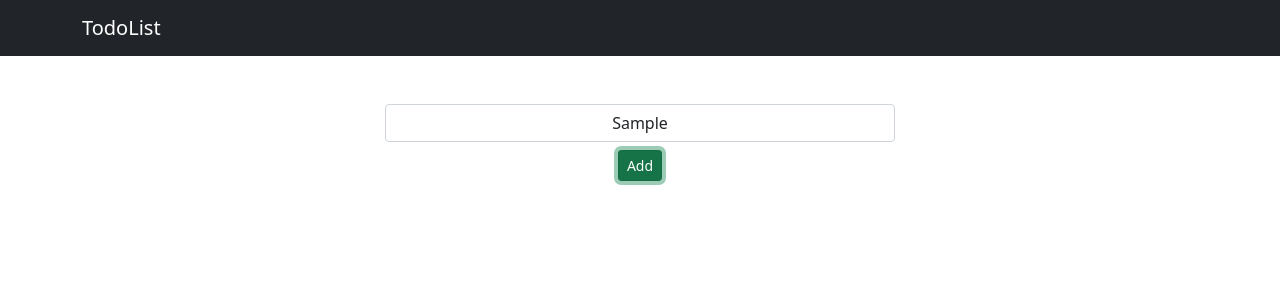
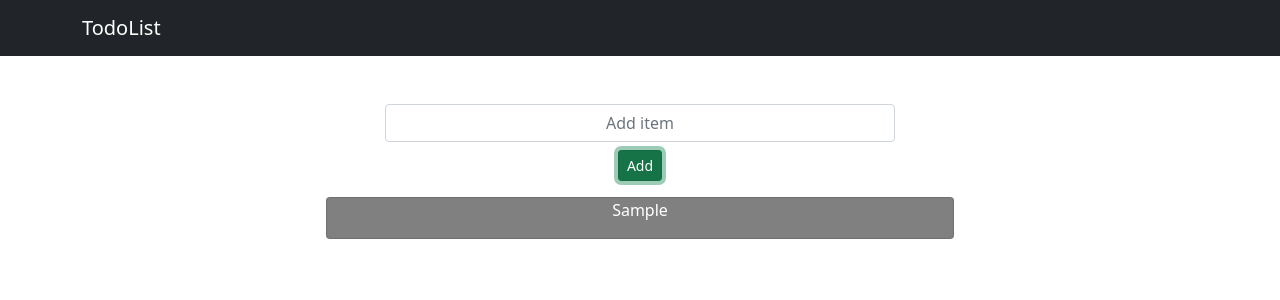
Before and after one commit to greeting989/matertodo, a React (Create React App) app: page / in a window 1280 px wide. Both pictures are taken after typing "Sample" into the empty fields and a click on the button "Add". Shown: the top 300 px of the page. Built offline with nearby package versions, Linux system fonts and the light colour scheme.

Commit message:
Add feature

```diff
--- a/src/components/Button/Button.js
+++ b/src/components/Button/Button.js
@@ -1,10 +1,10 @@
 import React from 'react'
 import Button from 'react-bootstrap/Button'
 function Submit(props) {
-    const {title='Add'} = props;
+    const {title='Add',addHandler} = props;
     return (
         <div>
-            <Button variant="success" size="sm" className="mt-2">{title}</Button>
+            <Button variant="success" size="sm" className="mt-2" onClick={props.addHandler}>{title}</Button>
         </div>
     )
 }
--- a/src/components/ListBox/ListBox.js
+++ b/src/components/ListBox/ListBox.js
@@ -1,9 +1,9 @@
 import React from 'react'
 
-function ListBox() {
+function ListBox(props) {
     return (
         <div>
-
+            <p>{props.item.name}</p>
         </div>
     )
 }
--- a/src/components/TextBox/TextBox.js
+++ b/src/components/TextBox/TextBox.js
@@ -1,16 +1,31 @@
-import React from "react";
+import React, { useState } from "react";
 import Container from "react-bootstrap/Container";
 import Row from "react-bootstrap/Row";
 import { Form } from "react-bootstrap";
 import Col from "react-bootstrap/Col";
 import Submit from "./../Button/Button";
-
+import { Card } from "react-bootstrap";
 import "./textbox.css";
+import ListBox from "../ListBox/ListBox";
 
 function TextBox() {
-
+  const [inputData, setInputData] = useState("");
+  const [items, setItems] = useState([]);
+  const addHandler = () => {
+    // console.log("clicked")
+    if (!inputData) {
+      alert("Add item");
+    } else {
+      const mynewData = {
+        id: new Date().getTime().toString(),
+        name: inputData,
+      };
+      setItems([...items, mynewData]);
+      setInputData("");
+    }
+  };
+  console.log(inputData);
   return (
-
     <div className="formdiv">
       <Container fluid>
         <Row>
@@ -21,11 +36,30 @@ function TextBox() {
                 type="text"
                 placeholder="Add item"
                 className="text-center mt-5"
+                value={inputData}
+                onChange={(e) => setInputData(e.target.value)}
               />
             </Form>
-            <Submit className="text-center mt-5" title={"Add"}/>
+            <Submit
+              className="text-center mt-5"
+              title={"Add"}
+              addHandler={addHandler}
+            />
           </Col>
           <Col></Col>
+        </Row>
+        <Row>
+          <Col>
+            {items.map((item, index) => {
+              return (
+                <>
+                  <Card style={{ width: "50%", margin: "auto" , marginTop: "1rem" ,backgroundColor: "grey" , color:"white"}}>
+                    <ListBox item={item} index={index} />
+                  </Card>
+                </>
+              );
+            })}
+          </Col>
         </Row>
       </Container>
     </div>
```
